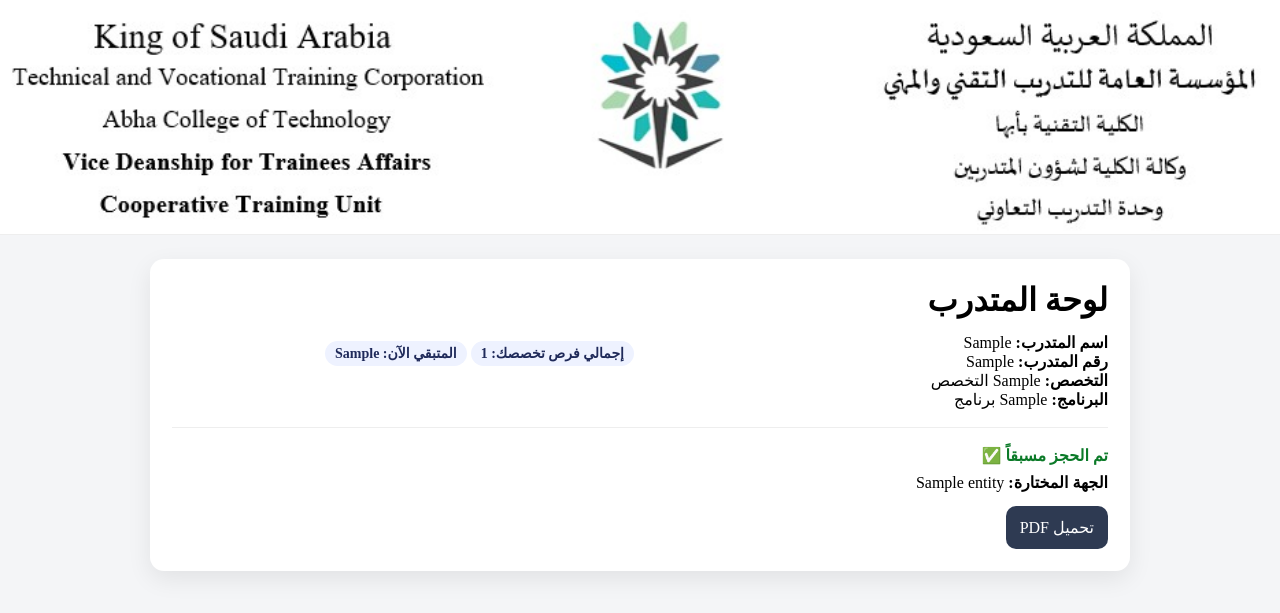
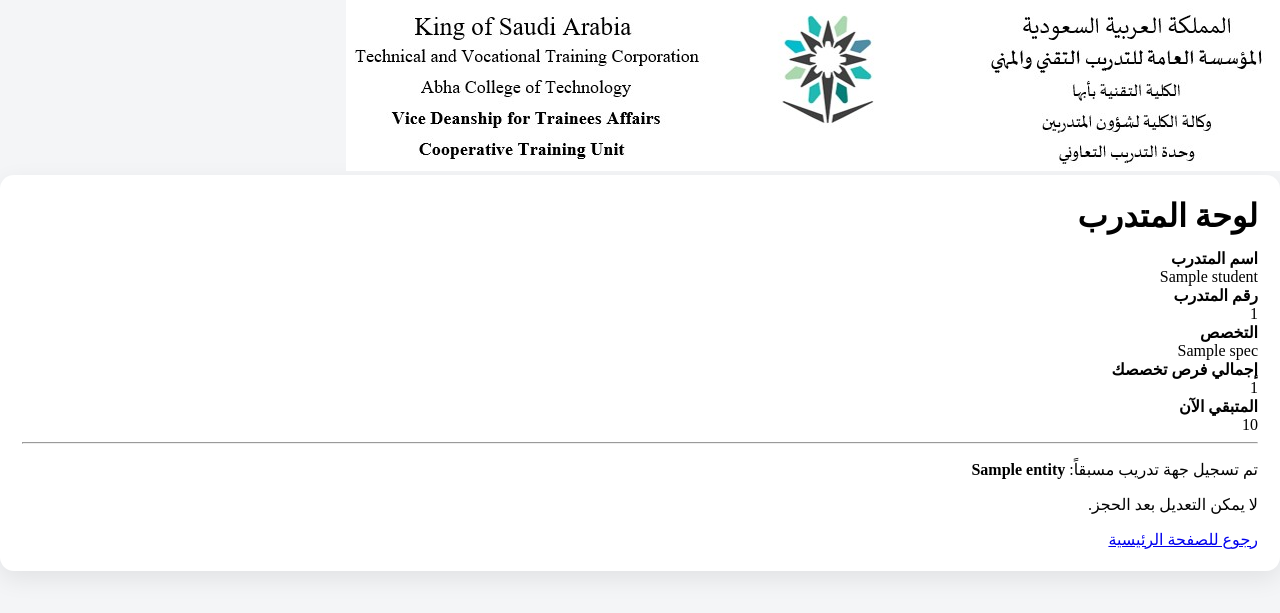
Before and after one commit to ctabha/coop-training, a Flask app: template templates/dashboard.html in a window 1280 px wide. Shown: the top 613 px of the page. Run offline with Flask 3, Linux system fonts and the light colour scheme; the template is opened without the code that fills it: most values are stand-ins (such as "Sample title", 1, 10 or a date in 2020).

Commit message:
Update dashboard.html

```diff
--- a/templates/dashboard.html
+++ b/templates/dashboard.html
@@ -1,76 +1,69 @@
 <!doctype html>
 <html lang="ar" dir="rtl">
 <head>
-  <meta charset="utf-8">
-  <meta name="viewport" content="width=device-width, initial-scale=1">
+  <meta charset="utf-8" />
+  <meta name="viewport" content="width=device-width, initial-scale=1" />
+  <link rel="stylesheet" href="{{ url_for('static', filename='style.css') }}">
   <title>لوحة المتدرب</title>
-  <link rel="stylesheet" href="/static/style.css">
 </head>
 <body>
-  <div class="header">
-    <img src="/static/header.jpg" alt="Header">
-  </div>
 
-  <div class="container">
+  <div class="page">
+    <div class="header-wrap">
+      <img class="header-img" src="{{ url_for('static', filename='header.jpg') }}" alt="header">
+    </div>
+
     <div class="card">
       <h1>لوحة المتدرب</h1>
 
-      <div class="row">
-        <div style="flex:1; min-width:260px;">
-          <div><b>اسم المتدرب:</b> {{ trainee['اسم المتدرب'] }}</div>
-          <div><b>رقم المتدرب:</b> {{ trainee['رقم المتدرب'] }}</div>
-          <div><b>التخصص:</b> {{ trainee['التخصص'] }}</div>
-          <div><b>البرنامج:</b> {{ trainee.get('برنامج','') }}</div>
-        </div>
+      {% if error %}
+        <p class="error">{{ error }}</p>
+      {% endif %}
 
-        <div style="flex:1; min-width:260px;">
-          <div class="badge">إجمالي فرص تخصصك: {{ total_spec }}</div>
-          <div style="margin-top:8px;" class="badge">المتبقي الآن: {{ remaining_spec }}</div>
-        </div>
+      {% if msg %}
+        <p class="msg">{{ msg }}</p>
+      {% endif %}
+
+      <div class="info">
+        <div><b>اسم المتدرب</b><br>{{ student.name }}</div>
+        <div><b>رقم المتدرب</b><br>{{ student.id }}</div>
+        <div><b>التخصص</b><br>{{ student.spec }}</div>
+        {% if total_for_spec is defined %}
+        <div><b>إجمالي فرص تخصصك</b><br>{{ total_for_spec }}</div>
+        <div><b>المتبقي الآن</b><br>{{ remaining_total }}</div>
+        {% endif %}
       </div>
 
-      <hr style="margin:18px 0; border:0; border-top:1px solid #eee;">
+      <hr>
 
-      {% if assigned %}
-        <div class="success">
-          تم الحجز مسبقاً ✅
-        </div>
-        <div style="margin-top:8px;">
-          <b>الجهة المختارة:</b> {{ assigned['entity'] }}
-        </div>
+      {% if already and already.entity %}
+        <p>تم تسجيل جهة تدريب مسبقاً: <b>{{ already.entity }}</b></p>
+        <p>لا يمكن التعديل بعد الحجز.</p>
+      {% else %}
 
-        <div style="margin-top:14px;">
-          <a href="/download/{{ trainee['رقم المتدرب'] }}">
-            <button type="button" class="secondary">تحميل PDF</button>
-          </a>
-        </div>
+        {% if entities|length == 0 %}
+          <p>لا توجد جهات تدريب متاحة حالياً.</p>
+        {% else %}
+          <form method="post">
+            <label for="entity">اختر جهة التدريب (يظهر المتبقي لكل جهة):</label>
+            <select name="entity" id="entity" required>
+              <option value="">— اختر —</option>
+              {% for e, r, t in entities %}
+                <option value="{{ e }}">{{ e }} (المتبقي: {{ r }} / {{ t }})</option>
+              {% endfor %}
+            </select>
 
-      {% else %}
-        <form method="post" action="/assign/{{ trainee['رقم المتدرب'] }}">
-          <label><b>اختر جهة التدريب</b> <span class="small">(يظهر المتبقي لكل جهة)</span></label>
-          <div class="row" style="margin-top:8px;">
-            <div class="input">
-              <select name="entity" required>
-                <option value="">— اختر —</option>
-                {% for item in entities %}
-                  <option value="{{ item['name'] }}">{{ item['name'] }} (المتبقي: {{ item['remaining'] }})</option>
-                {% endfor %}
-              </select>
-            </div>
-            <div style="align-self:end;">
-              <button type="submit">حجز + طباعة PDF</button>
-            </div>
-          </div>
+            <button type="submit">PDF حجز + طباعة</button>
+          </form>
+        {% endif %}
 
-          {% if error %}
-            <div class="error">{{ error }}</div>
-          {% endif %}
-          {% if msg %}
-            <div class="success">{{ msg }}</div>
-          {% endif %}
-        </form>
       {% endif %}
+
+      <div style="margin-top:16px;">
+        <a href="{{ url_for('index') }}">رجوع للصفحة الرئيسية</a>
+      </div>
     </div>
   </div>
+
 </body>
 </html>
```
